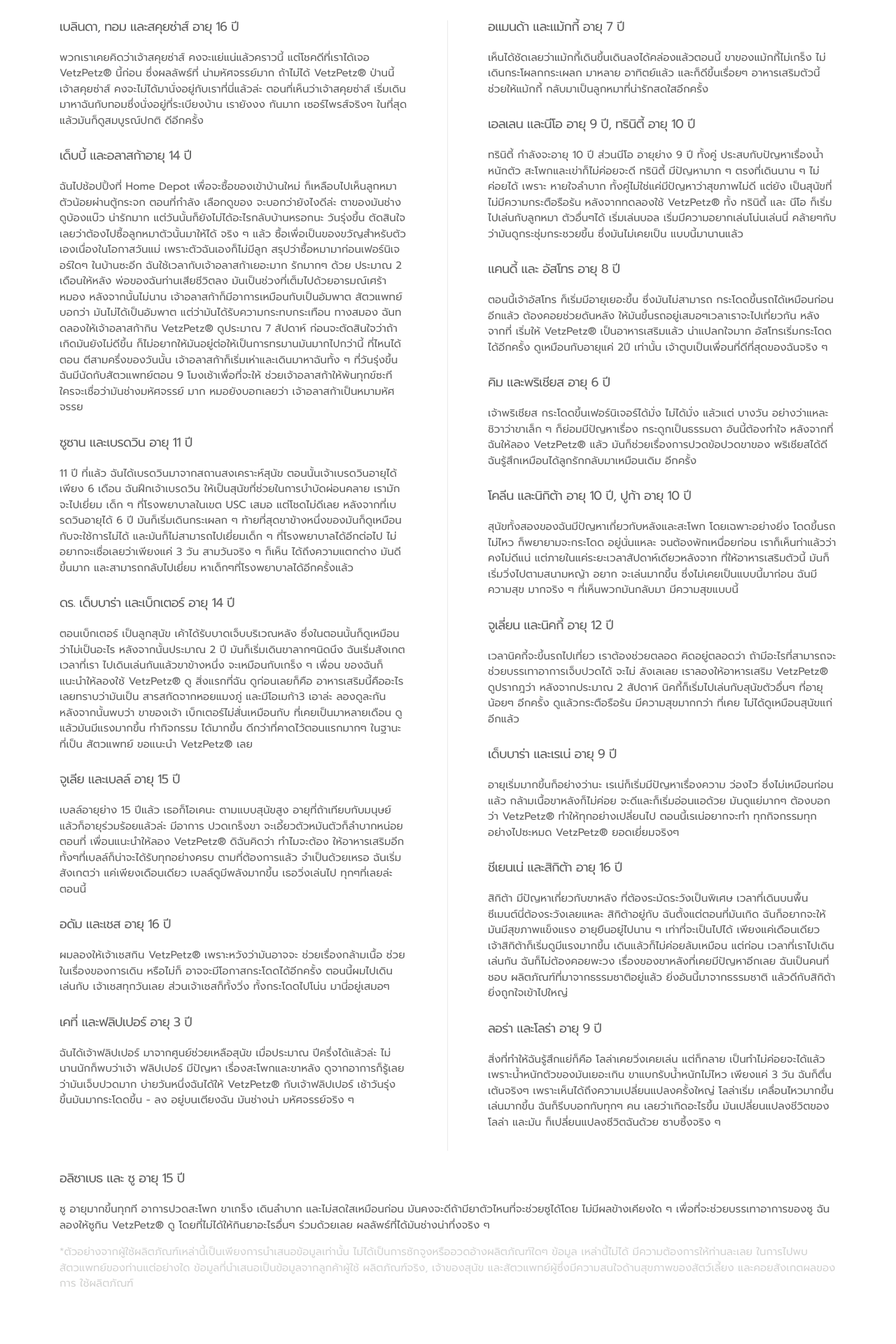
After one commit to sereepap2029/Antinol, a PHP site: page /exp.php in a window 1280 px wide. The commit adds this page. Shown: the part 929-2849 px from the top of the page at 70% size. Run offline with PHP 8.4, Linux system fonts and the light colour scheme.

Commit message:
finish exp

```diff
--- a/css/stylesheet.css
+++ b/css/stylesheet.css
@@ -215,6 +215,50 @@ a{
     display: flex;
     margin: 0px auto;
 }
+
+.exp{
+    margin-bottom: 30px;
+}
+.exp-heading{
+        font-family: promptregular;
+    line-height: 1;
+    letter-spacing: -.05rem;
+    color: #636362;
+    margin-bottom: 1.5rem;
+    font-size: 18px;
+}
+.exp p{
+    font-family: promptregular;
+    color: #636362;
+    font-size: 15px;
+}
+.exp .exp-vid{
+    width: 100%;
+    padding: 5px;
+    height: 100%;
+}
+.exp .other-exp{
+    margin-bottom: 30px;
+}
+.exp .left-side{
+    padding-right: 5%;
+    border-right-style: solid;
+    border-width: 1px;
+    border-color: #EAEAEA;
+}
+.exp .right-side{
+    padding-left: 5%;
+}
+.exp p.exp-ps{
+    color: #D2D2D1;
+}
+
+
+
+
+
+
+
 .footer{
     border-top: solid;
     border-width: 5px;
--- /dev/null
+++ b/exp.php
@@ -0,0 +1,275 @@
+<?php include ('header.php'); ?>
+
+
+
+
+  <div class="container-fluid marketing first-container-margin">
+    <div class="container marketing">
+      <div class="row ">
+        <div class="col-md-12">
+          <h2 class="questions-heading">User experience : <span class="text-in">ประสบการณ์จากผู้ใช้</span></h2>
+        </div>
+      </div>
+    </div>
+  </div>
+  <div class="container-fluid marketing">
+    <div class="container exp">
+      <div class="row ">
+        <div class="col-md-7">
+          <h4 class="exp-heading">วัน วัน พุดเดิ้ล อายุ 6 ปี และ คุณลอรี่</h4>
+          <p>เมื่อเดือนมกราคม ปีที่แล้ว วัน วัน สุนัขพุดเดิ้ลของคุณลอรี่ เกิด
+ปัญหาในการเดิน คุณลอรี่สังเกตเห็น วัน วัน ไม่คึกคักเหมือนเคย
+และไม่ชอบเดิน ไม่อยากเดินเล่น ลอรี่พาวัน วัน ไปพบสัตวแพทย์
+คุณหมอพบว่า วัน วัน มีอาการเจ็บข้อกระดูก ซึ่งนั่นก็เหมือนกับ
+อาการเส้นพลิก ทำให้เดินแล้วเจ็บ ปัญหานี้เกิดขึ้นเสมอกับสุนัขพันธุ์
+ขนาดเล็ก สัตวแพทย์ทำการผ่าตัดขาหนึ่งข้างของวันวัน การผ่าตัด
+เป็นไปได้ด้วยดี วันวัน กลับบ้าน หมอให้ยาแก้ปวด ยาฆ่าเชื้อ และ
+แอนตินอล เพื่อบำรุงให้ไขข้อของวัน วัน แข็งแรงขึ้น สัตวแพทย์
+บอกว่า แอนตินอลจะทำให้ข้อกระดูกของวัน วันแข็งแรงขึ้น และ
+นั่นก็เป็นเรื่องจริง ปัจจุบันนี้ วันวัน กลับมาแข็งแรง และเต้นพุดเดิ้ล
+แดนซ์ให้พวกเราดู ดังเช่นวิดีโอที่เห็น</p>
+        </div>
+        <div class="col-md-5">
+          <iframe class="exp-vid" src="https://www.youtube.com/embed/1lDvEgMvFoQ" frameborder="0" allowfullscreen></iframe>
+        </div>
+      </div>
+    </div>
+  </div>
+
+
+  <div class="container-fluid marketing">
+    <div class="container exp">
+      <div class="row ">
+        <div class="col-md-5">
+          <iframe class="exp-vid" src="https://www.youtube.com/embed/Xs4da-8MHWg" frameborder="0" allowfullscreen></iframe>
+        </div>
+        <div class="col-md-7">
+          <h4 class="exp-heading">จูเนียร์อายุ 14 ปี และพี่เรณู(พี่เลี้ยง)</h4>
+          <p>จูเนียร์เป็นสุนัขพันธุ์ผสม ไทย ลาบราดอร์ อายุ 14 ปี จูเนียร์มีเจ้านาย
+เป็นชาวต่างชาติ ที่มาเปิดออฟฟิศในเมืองไทย เวลาเจ้านายกลับ
+ต่างประเทศ เจ้านายจะให้พี่เลี้ยงคือพี่เรณูคอยดูแลจูเนียร์ เมื่อ
+3 เดือนก่อน จูเนียร์เกิดอุบัติเหตุตกจากตึกออฟฟิศชั้น 2 ลงมาก
+ชั้นล่าง จูเนียร์ขาหัก เจ้านายของจูเนียร์อยู่ต่างประเทศตกใจมาก
+รีบให้พี่เลี้ยง พาจูเนียร์ไปพบสัตวแพทย์ สัตวแพทย์ได้ให้จูเนียร์ใช้ยา
+vetz petz Antinol มื้อละ 2 เม็ด เช้า และเย็นเป็นเวลา 2 เดือน
+ควบคู่กับการทำกายภาพบำบัดสัปดาห์ละ 2 ครั้ง
+ตอนนี้อาการของจูเนียร์ดีขึ้นมากแล้ว พี่เลี้ยงเล่าให้ฟังว่า จากแต่เดิม
+นอนนิ่ง ซึมไม่เคลื่อนไหว ช่วยเหลือตัวเองไม่ได้ มาตอนนี้จูเนียร์เริ่ม
+ร่าเริงขึ้น ไม่ซึม เวลาพี่คนขับรถพาไปหาสัตวแพทย์ จูเนียร์เริ่มซุกซน
+แข็งแรง เปิดกระจกรถเองทำให้พี่เลี้ยงวุ่นวายมากต้องคอยจับไว้
+แต่พี่เลี้ยงก็ดีใจที่อาการจูเนียร์ดีขึ้น</p>
+        </div>
+
+      </div>
+    </div>
+  </div>
+
+  <div class="container-fluid marketing">
+    <div class="container exp">
+      <div class="row ">
+        <div class="col-md-7">
+          <h4 class="exp-heading">เรื่องราวความสำเร็จ</h4>
+          <p>ข้อมูลจากผู้ใช้ผลิตภัณฑ์เหล่านี้ เป็นเพียงการนำเสนอข้อมูลเท่านั้น
+ไม่ได้เป็นการชักจูงหรืออวดอ้างสรรพคุณของผลิตภัณฑ์ใด ๆ ข้อมูล
+เหล่านี้ไม่ได้ มีความต้องการให้ท่านละเลย ในการไปพบสัตวแพทย์
+ของท่านแต่อย่างใด ข้อมูลที่นำเสนอเป็นข้อมูลจากลูกค้าผู้ใช้ผลิตภัณฑ์
+จริง, เจ้าของสุนัข และสัตวแพทย์ผู้ซึ่งมีความสนใจด้านสุขภาพของ
+สัตว์เลี้ยง และคอยสังเกตผลของการ ใช้ผลิตภัณฑ์</p>
+        </div>
+        <div class="col-md-5">
+          <iframe class="exp-vid" src="https://www.youtube.com/embed/lyjpeSsARjM" frameborder="0" allowfullscreen></iframe>
+        </div>
+      </div>
+    </div>
+  </div>
+  <div class="container-fluid marketing">
+    <div class="container exp">
+      <div class="row ">
+
+      <!-- left side-->
+        <div class="col-md-6 left-side">
+          <h4 class="exp-heading">เบลินดา, ทอม และสคุยซ่าส์ อายุ 16 ปี</h4>
+          <p class="other-exp">พวกเราเคยคิดว่าเจ้าสคุยซ่าส์ คงจะแย่แน่แล้วคราวนี้
+แต่โชคดีที่เราได้เจอ VetzPetz® นี้ก่อน ซึ่งผลลัพธ์ที่
+น่ามหัศจรรย์มาก ถ้าไม่ได้ VetzPetz® ป่านนี้เจ้าสคุยซ่าส์
+คงจะไม่ได้มานั่งอยู่กับเราที่นี่แล้วล่ะ ตอนที่เห็นว่าเจ้าสคุยซ่าส์
+เริ่มเดินมาหาฉันกับทอมซึ่งนั่งอยู่ที่ระเบียงบ้าน เรายังงง
+กันมาก เซอร์ไพรส์จริงๆ ในที่สุดแล้วมันก็ดูสมบูรณ์ปกติ
+ดีอีกครั้ง</p>
+<h4 class="exp-heading">เด็บบี้ และอลาสก้าอายุ 14 ปี</h4>
+          <p class="other-exp">ฉันไปช้อปปิ้งที่ Home Depot เพื่อจะซื้อของเข้าบ้านใหม่
+ก็เหลือบไปเห็นลูกหมาตัวน้อยผ่านตู้กระจก ตอนที่กำลัง
+เลือกดูของ จะบอกว่ายังไงดีล่ะ ตาของมันช่างดูบ้องแบ๊ว
+น่ารักมาก แต่วันนั้นก็ยังไม่ได้อะไรกลับบ้านหรอกนะ วันรุ่งขึ้น
+ตัดสินใจเลยว่าต้องไปซื้อลูกหมาตัวนั้นมาให้ได้ จริง ๆ แล้ว
+ซื้อเพื่อเป็นของขวัญสำหรับตัวเองเนื่องในโอกาสวันแม่
+เพราะตัวฉันเองก็ไม่มีลูก สรุปว่าซื้อหมามาก่อนเฟอร์นิเจอร์ใดๆ
+ ในบ้านซะอีก ฉันใช้เวลากับเจ้าอลาสก้าเยอะมาก รักมากๆ
+ด้วย ประมาณ 2 เดือนให้หลัง พ่อของฉันท่านเสียชีวิตลง
+มันเป็นช่วงที่เต็มไปด้วยอารมณ์เศร้าหมอง หลังจากนั้นไม่นาน
+เจ้าอลาสก้าก็มีอาการเหมือนกับเป็นอัมพาต สัตวแพทย์บอกว่า
+มันไม่ได้เป็นอัมพาต แต่ว่ามันได้รับความกระทบกระเทือน
+ทางสมอง ฉันทดลองให้เจ้าอลาสก้ากิน VetzPetz® ดูประมาณ 7 สัปดาห์ ก่อนจะตัดสินใจว่าถ้าเกิดมันยังไม่ดีขึ้น ก็ไม่อยากให้มันอยู่ต่อให้เป็นการทรมานมันมากไปกว่านี้ ที่ไหนได้ ตอน
+ตีสามครึ่งของวันนั้น เจ้าอลาสก้าก็เริ่มเห่าและเดินมาหาฉันทั้ง ๆ
+ที่วันรุ่งขึ้นฉันมีนัดกับสัตวแพทย์ตอน 9 โมงเช้าเพื่อที่จะให้
+ช่วยเจ้าอลาสก้าให้พ้นทุกข์ซะที ใครจะเชื่อว่ามันช่างมหัศจรรย์
+มาก หมอยังบอกเลยว่า เจ้าอลาสก้าเป็นหมามหัศจรรย</p>
+<h4 class="exp-heading">ซูซาน และเบรดวิน อายุ 11 ปี</h4>
+          <p class="other-exp">11 ปี ที่แล้ว ฉันได้เบรดวินมาจากสถานสงเคราะห์สุนัข
+ตอนนั้นเจ้าเบรดวินอายุได้เพียง 6 เดือน ฉันฝึกเจ้าเบรดวิน
+ให้เป็นสุนัขที่ช่วยในการบำบัดผ่อนคลาย เรามักจะไปเยี่ยม
+เด็ก ๆ ที่โรงพยาบาลในเขต USC เสมอ แต่โชดไม่ดีเลย
+หลังจากที่เบรดวินอายุได้ 6 ปี มันก็เริ่มเดินกระเผลก ๆ
+ท้ายที่สุดขาข้างหนึ่งของมันก็ดูเหมือนกับจะใช้การไม่ได้
+และมันก็ไม่สามารถไปเยี่ยมเด็ก ๆ ที่โรงพยาบาลได้อีกต่อไป
+ไม่อยากจะเชื่อเลยว่าเพียงแค่ 3 วัน สามวันจริง ๆ ก็เห็น
+ได้ถึงความแตกต่าง มันดีขึ้นมาก และสามารถกลับไปเยี่ยม
+หาเด็กๆที่โรงพยาบาลได้อีกครั้งแล้ว</p>
+<h4 class="exp-heading">ดร. เด็บบาร่า และเบ็กเตอร์ อายุ 14 ปี</h4>
+          <p class="other-exp">ตอนเบ็กเตอร์ เป็นลูกสุนัข เค้าได้รับบาดเจ็บบริเวณหลัง
+ซึ่งในตอนนั้นก็ดูเหมือนว่าไม่เป็นอะไร หลังจากนั้นประมาณ
+2 ปี มันก็เริ่มเดินขาลากๆนิดนึง ฉันเริ่มสังเกตเวลาที่เรา
+ไปเดินเล่นกันแล้วขาข้างหนึ่ง จะเหมือนกับเกร็ง ๆ เพื่อน
+ของฉันก็แนะนำให้ลองใช้ VetzPetz® ดู สิ่งแรกที่ฉัน
+ดูก่อนเลยก็คือ อาหารเสริมนี้คืออะไร เลยทราบว่ามันเป็น
+สารสกัดจากหอยแมงภู่ และมีโอเมก้า3 เอาล่ะ ลองดูละกัน
+หลังจากนั้นพบว่า ขาของเจ้า เบ็กเตอร์ไม่สั่นเหมือนกับ
+ที่เคยเป็นมาหลายเดือน ดูแล้วมันมีแรงมากขึ้น ทำกิจกรรม
+ได้มากขึ้น ดีกว่าที่คาดไว้ตอนแรกมากๆ ในฐานะที่เป็น
+สัตวแพทย์ ขอแนะนำ VetzPetz® เลย</p>
+
+<h4 class="exp-heading">จูเลีย และเบลล์ อายุ 15 ปี</h4>
+          <p class="other-exp">เบลล์อายุย่าง 15 ปีแล้ว เธอก็โอเคนะ ตามแบบสุนัขสูง
+อายุที่ถ้าเทียบกับมนุษย์แล้วก็อายุร่วมร้อยแล้วล่ะ มีอาการ
+ปวดเกร็งขา จะเอี้ยวตัวหมันตัวก็ลำบากหน่อย ตอนที่
+เพื่อนแนะนำให้ลอง VetzPetz® ดิฉันคิดว่า ทำไมจะต้อง
+ให้อาหารเสริมอีก ทั้งๆที่เบลล์ก็น่าจะได้รับทุกอย่างครบ
+ตามที่ต้องการแล้ว จำเป็นด้วยเหรอ ฉันเริ่มสังเกตว่า
+แค่เพียงเดือนเดียว เบลล์ดูมีพลังมากขึ้น เธอวิ่งเล่นไป
+ทุกๆที่เลยล่ะตอนนี้</p>
+
+<h4 class="exp-heading">อดัม และเชส อายุ 16 ปี</h4>
+          <p class="other-exp">ผมลองให้เจ้าเชสกิน VetzPetz® เพราะหวังว่ามันอาจจะ
+ช่วยเรื่องกล้ามเนื้อ ช่วยในเรื่องของการเดิน หรือไม่ก็
+อาจจะมีโอกาสกระโดดได้อีกครั้ง ตอนนี้ผมไปเดินเล่นกับ
+เจ้าเชสทุกวันเลย ส่วนเจ้าเชสก็ทั้งวิ่ง ทั้งกระโดดไปโน่น
+มานี่อยู่เสมอๆ</p>
+
+<h4 class="exp-heading">เคที่ และฟลิปเปอร์ อายุ 3 ปี</h4>
+          <p class="other-exp">ฉันได้เจ้าฟลิปเปอร์ มาจากศูนย์ช่วยเหลือสุนัข เมื่อประมาณ
+ปีครึ่งได้แล้วล่ะ ไม่นานนักก็พบว่าเจ้า ฟลิปเปอร์ มีปัญหา
+เรื่องสะโพกและขาหลัง ดูจากอาการก็รู้เลยว่ามันเจ็บปวดมาก
+บ่ายวันหนึ่งฉันได้ให้ VetzPetz® กับเจ้าฟลิปเปอร์ เช้าวันรุ่ง
+ขึ้นมันมากระโดดขึ้น - ลง อยู่บนเตียงฉัน มันช่างน่า
+มหัศจรรย์จริง ๆ</p>
+
+        </div>
+
+
+        <!-- right side-->
+        <div class="col-md-6 right-side">
+          <h4 class="exp-heading">อแมนด้า และแม้กกี้ อายุ 7 ปี</h4>
+          <p class="other-exp">เห็นได้ชัดเลยว่าแม้กกี้เดินขึ้นเดินลงได้คล่องแล้วตอนนี้
+ขาของแม้กกี้ไม่เกร็ง ไม่เดินกระโผลกกระเผลก มาหลาย
+อาทิตย์แล้ว และก็ดีขึ้นเรื่อยๆ อาหารเสริมตัวนี้ช่วยให้แม้กกี้
+กลับมาเป็นลูกหมาที่น่ารักสดใสอีกครั้ง</p>
+
+<h4 class="exp-heading">เอลเลน และนีโอ อายุ 9 ปี, ทรินิตี้ อายุ 10 ปี</h4>
+          <p class="other-exp">ทรินิตี้ กำลังจะอายุ 10 ปี ส่วนนีโอ อายุย่าง 9 ปี ทั้งคู่
+ประสบกับปัญหาเรื่องน้ำหนักตัว สะโพกและเข่าก็ไม่ค่อยจะดี
+ทรินิตี้ มีปัญหามาก ๆ ตรงที่เดินนาน ๆ ไม่ค่อยได้ เพราะ
+หายใจลำบาก ทั้งคู่ไม่ใช่แค่มีปัญหาว่าสุขภาพไม่ดี แต่ยัง
+เป็นสุนัขที่ไม่มีความกระตือรือร้น หลังจากทดลองใช้
+VetzPetz® ทั้ง ทรินิตี้ และ นีโอ ก็เริ่มไปเล่นกับลูกหมา
+ตัวอื่นๆได้ เริ่มเล่นบอล เริ่มมีความอยากเล่นโน่นเล่นนี่
+คล้ายๆกับว่ามันดูกระชุ่มกระชวยขึ้น ซึ่งมันไม่เคยเป็น
+แบบนี้มานานแล้ว
+</p>
+
+<h4 class="exp-heading">แคนดี้ และ อัสโทร อายุ 8 ปี</h4>
+          <p class="other-exp">ตอนนี้เจ้าอัสโทร ก็เริ่มมีอายุเยอะขึ้น ซึ่งมันไม่สามารถ
+กระโดดขึ้นรถได้เหมือนก่อนอีกแล้ว ต้องคอยช่วยดันหลัง
+ให้มันขึ้นรถอยู่เสมอๆเวลาเราจะไปเที่ยวกัน หลังจากที่
+เริ่มให้ VetzPetz® เป็นอาหารเสริมแล้ว น่าแปลกใจมาก
+อัสโทรเริ่มกระโดดได้อีกครั้ง ดูเหมือนกับอายุแค่ 2ปี เท่านั้น
+เจ้าตูบเป็นเพื่อนที่ดีที่สุดของฉันจริง ๆ</p>
+
+<h4 class="exp-heading">คิม และพริเชียส อายุ 6 ปี</h4>
+          <p class="other-exp">เจ้าพริเชียส กระโดดขึ้นเฟอร์นิเจอร์ได้มั่ง ไม่ได้มั่ง แล้วแต่
+บางวัน อย่างว่าแหละ ชิวาว่าขาเล็ก ๆ ก็ย่อมมีปัญหาเรื่อง
+กระดูกเป็นธรรมดา อันนี้ต้องทำใจ หลังจากที่ฉันให้ลอง
+VetzPetz® แล้ว มันก็ช่วยเรื่องการปวดข้อปวดขาของ
+พริเชียสได้ดี ฉันรู้สึกเหมือนได้ลูกรักกลับมาเหมือนเดิม
+อีกครั้ง</p>
+
+<h4 class="exp-heading">โคลีน และนิกิต้า อายุ 10 ปี, ปูก้า อายุ 10 ปี</h4>
+          <p class="other-exp">สุนัขทั้งสองของฉันมีปัญหาเกี่ยวกับหลังและสะโพก
+โดยเฉพาะอย่างยิ่ง โดดขึ้นรถไม่ไหว ก็พยายามจะกระโดด
+อยู่นั่นแหละ จนต้องพักเหนื่อยก่อน เราก็เห็นท่าแล้วว่า
+คงไม่ดีแน่ แต่ภายในแค่ระยะเวลาสัปดาห์เดียวหลังจาก
+ที่ให้อาหารเสริมตัวนี้ มันก็เริ่มวิ่งไปตามสนามหญ้า อยาก
+จะเล่นมากขึ้น ซึ่งไม่เคยเป็นแบบนี้มาก่อน ฉันมีความสุข
+มากจริง ๆ ที่เห็นพวกมันกลับมา มีความสุขแบบนี้</p>
+
+<h4 class="exp-heading">จูเลี่ยน และนิคกี้ อายุ 12 ปี</h4>
+          <p class="other-exp">เวลานิคกี้จะขึ้นรถไปเที่ยว เราต้องช่วยตลอด คิดอยู่ตลอดว่า
+ถ้ามีอะไรที่สามารถจะช่วยบรรเทาอาการเจ็บปวดได้ จะไม่
+ลังเลเลย เราลองให้อาหารเสริม VetzPetz® ดูปรากฎว่า
+หลังจากประมาณ 2 สัปดาห์ นิคกี้ก็เริ่มไปเล่นกับสุนัขตัวอื่นๆ
+ที่อายุน้อยๆ อีกครั้ง ดูแล้วกระตือรือร้น มีความสุขมากกว่า
+ที่เคย ไม่ได้ดูเหมือนสุนัขแก่อีกแล้ว</p>
+
+<h4 class="exp-heading">เด็บบาร่า และเรเน่ อายุ 9 ปี</h4>
+          <p class="other-exp">อายุเริ่มมากขึ้นก็อย่างว่านะ เรเน่ก็เริ่มมีปัญหาเรื่องความ
+ว่องไว ซึ่งไม่เหมือนก่อนแล้ว กล้ามเนื้อขาหลังก็ไม่ค่อย
+จะดีและก็เริ่มอ่อนแอด้วย มันดูแย่มากๆ ต้องบอกว่า
+VetzPetz® ทำให้ทุกอย่างเปลี่ยนไป ตอนนี้เรเน่อยากจะทำ
+ทุกกิจกรรมทุกอย่างไปซะหมด VetzPetz® ยอดเยี่ยมจริงๆ</p>
+
+<h4 class="exp-heading">ชีเยนเน่ และสิกิต้า อายุ 16 ปี</h4>
+          <p class="other-exp">สิกิต้า มีปัญหาเกี่ยวกับขาหลัง ที่ต้องระมัดระวังเป็นพิเศษ
+เวลาที่เดินบนพื้นซีเมนต์นี่ต้องระวังเลยแหละ สิกิต้าอยู่กับ
+ฉันตั้งแต่ตอนที่มันเกิด ฉันก็อยากจะให้มันมีสุขภาพแข็งแรง
+อายุยืนอยู่ไปนาน ๆ เท่าที่จะเป็นไปได้ เพียงแค่เดือนเดียว
+เจ้าสิกิต้าก็เริ่มดูมีแรงมากขึ้น เดินแล้วก็ไม่ค่อยล้มเหมือน
+แต่ก่อน เวลาที่เราไปเดินเล่นกัน ฉันก็ไม่ต้องคอยพะวง
+เรื่องของขาหลังที่เคยมีปัญหาอีกเลย ฉันเป็นคนที่ชอบ
+ผลิตภัณฑ์ที่มาจากธรรมชาติอยู่แล้ว ยิ่งอันนี้มาจากธรรมชาติ
+แล้วดีกับสิกิต้า ยิ่งถูกใจเข้าไปใหญ่</p>
+
+<h4 class="exp-heading">ลอร่า และโลร่า อายุ 9 ปี</h4>
+          <p class="other-exp">สิ่งที่ทำให้ฉันรู้สึกแย่ก็คือ โลล่าเคยวิ่งเคยเล่น แต่ก็กลาย
+เป็นทำไม่ค่อยจะได้แล้ว เพราะน้ำหนักตัวของมันเยอะเกิน
+ขาแบกรับน้ำหนักไม่ไหว เพียงแค่ 3 วัน ฉันก็ตื่นเต้นจริงๆ
+เพราะเห็นได้ถึงความเปลี่ยนแปลงครั้งใหญ่ โลล่าเริ่ม
+เคลื่อนไหวมากขึ้น เล่นมากขึ้น ฉันก็รีบบอกกับทุกๆ คน
+เลยว่าเกิดอะไรขึ้น มันเปลี่ยนแปลงชีวิตของโลล่า และมัน
+ก็เปลี่ยนแปลงชีวิตฉันด้วย ซาบซึ้งจริง ๆ</p>
+        </div>
+      </div>
+    </div>
+  </div>
+
+  <div class="container-fluid marketing">
+    <div class="container exp">
+      <div class="row ">
+        <div class="col-md-12">
+          <h4 class="exp-heading">อลิซาเบธ และ ซู อายุ 15 ปี</h4>
+          <p>ซู อายุมากขึ้นทุกที อาการปวดสะโพก ขาเกร็ง เดินลำบาก และไม่สดใสเหมือนก่อน มันคงจะดีถ้ามียาตัวไหนที่จะช่วยซูได้โดย
+ไม่มีผลข้างเคียงใด ๆ เพื่อที่จะช่วยบรรเทาอาการของซู ฉันลองให้ซูกิน VetzPetz® ดู โดยที่ไม่ได้ให้กินยาอะไรอื่นๆ ร่วมด้วยเลย
+ผลลัพธ์ที่ได้มันช่างน่าทึ่งจริง ๆ</p>
+        </div>
+        <div class="col-md-12">
+          <p class="exp-ps">*ตัวอย่างจากผู้ใช้ผลิตภัณฑ์เหล่านี้เป็นเพียงการนำเสนอข้อมูลเท่านั้น ไม่ได้เป็นการชักจูงหรืออวดอ้างผลิตภัณฑ์ใดๆ ข้อมูล
+เหล่านี้ไม่ได้ มีความต้องการให้ท่านละเลย ในการไปพบสัตวแพทย์ของท่านแต่อย่างใด ข้อมูลที่นำเสนอเป็นข้อมูลจากลูกค้าผู้ใช้
+ผลิตภัณฑ์จริง, เจ้าของสุนัข และสัตวแพทย์ผู้ซึ่งมีความสนใจด้านสุขภาพของสัตว์เลี้ยง และคอยสังเกตผลของการ ใช้ผลิตภัณฑ์</p>
+        </div>
+      </div>
+    </div>
+  </div>
+
+
+  <div class="container-fluid marketing " style="height: 2rem">
+
+  </div>
+    <?php include ('footer.php'); ?>
```
